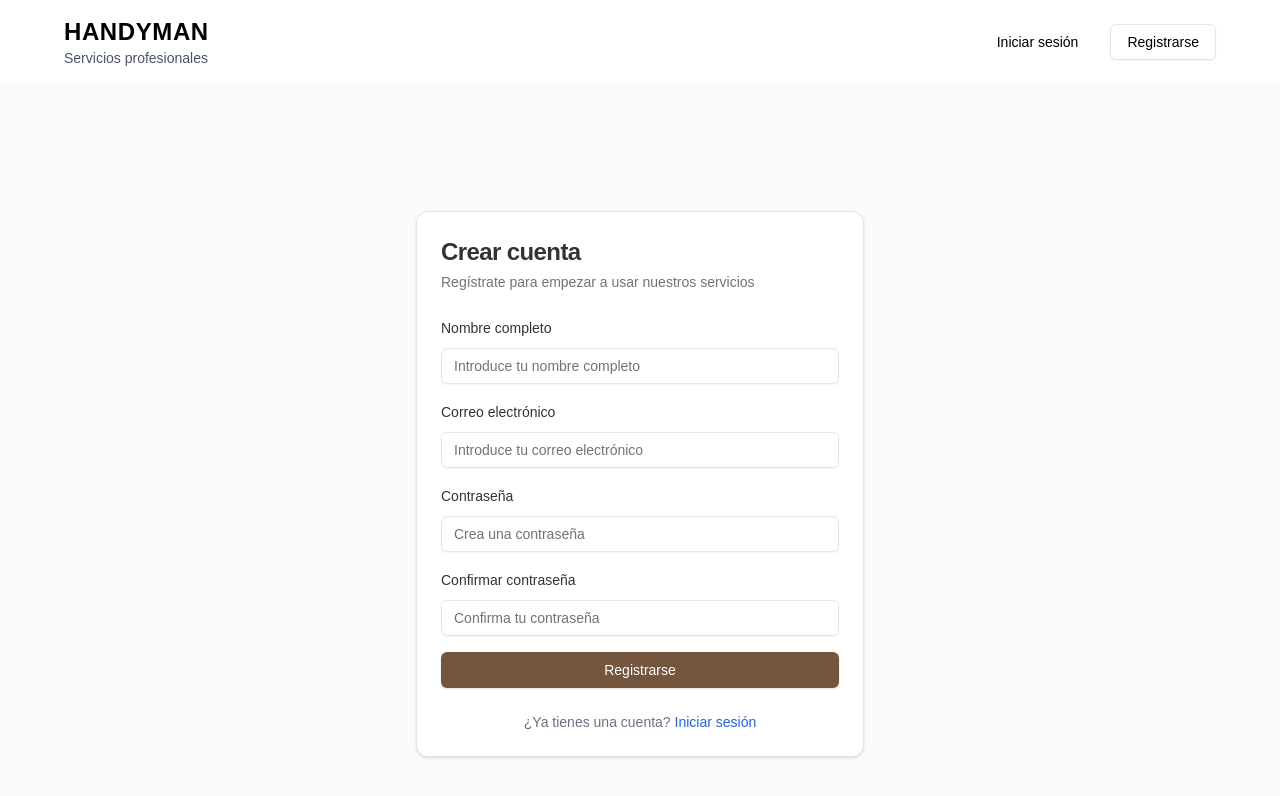
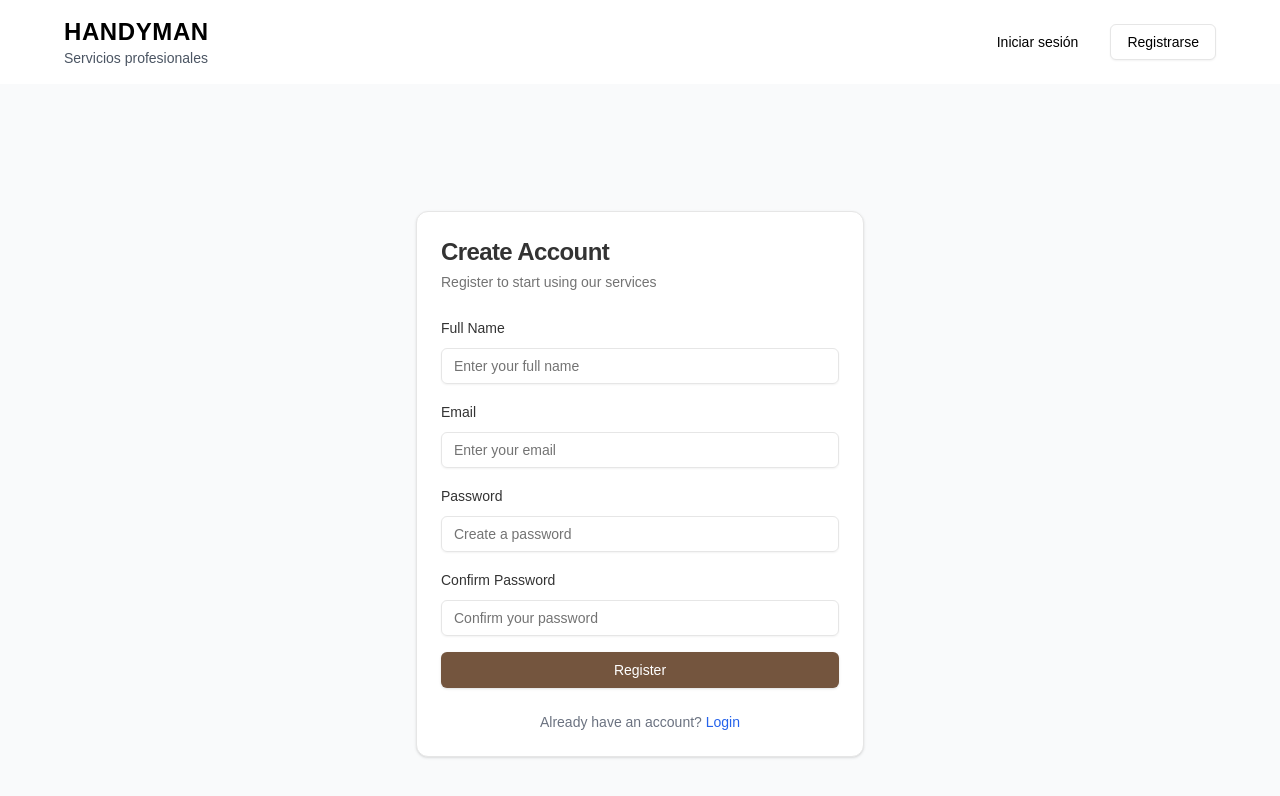
Before and after one commit to Hubit85/HubitApp, a Next.js app: page /auth/register in a window 1280 px wide. Shown: the top 796 px of the page. Built offline with nearby package versions, Linux system fonts and the light colour scheme.

Commit message:
feat(i18n): Apply translations to auth pages

```diff
--- a/src/pages/auth/login.tsx
+++ b/src/pages/auth/login.tsx
@@ -8,23 +8,24 @@ import { Card, CardContent, CardDescription, CardFooter, CardHeader, CardTitle }
 import { Input } from "@/components/ui/input";
 import { Label } from "@/components/ui/label";
 import { Header } from "@/components/layout/Header";
+import { useLanguage } from "@/contexts/LanguageContext";
 
 export default function LoginPage() {
   const router = useRouter();
+  const { t } = useLanguage();
   const [email, setEmail] = useState("");
   const [password, setPassword] = useState("");
 
   const handleSubmit = (e: React.FormEvent) => {
     e.preventDefault();
-    // Aquí iría la lógica de autenticación
     router.push("/dashboard");
   };
 
   return (
     <>
       <Head>
-        <title>Iniciar sesión | HANDYMAN</title>
-        <meta name="description" content="Inicia sesión en tu cuenta de HANDYMAN" />
+        <title>{t("login")} | {t("handyman")}</title>
+        <meta name="description" content={t("loginToAccess")} />
       </Head>
 
       <Header />
@@ -32,19 +33,19 @@ export default function LoginPage() {
       <main className="flex items-center justify-center min-h-screen bg-gray-50 px-4 py-12">
         <Card className="w-full max-w-md">
           <CardHeader className="space-y-1">
-            <CardTitle className="text-2xl font-bold">Bienvenido de nuevo</CardTitle>
+            <CardTitle className="text-2xl font-bold">{t("welcomeBack")}</CardTitle>
             <CardDescription>
-              Inicia sesión para acceder a tu cuenta
+              {t("loginToAccess")}
             </CardDescription>
           </CardHeader>
           <CardContent>
             <form onSubmit={handleSubmit} className="space-y-4">
               <div className="space-y-2">
-                <Label htmlFor="email">Correo electrónico</Label>
+                <Label htmlFor="email">{t("email")}</Label>
                 <Input
                   id="email"
                   type="email"
-                  placeholder="Introduce tu correo electrónico"
+                  placeholder={t("enterEmail")}
                   value={email}
                   onChange={(e) => setEmail(e.target.value)}
                   required
@@ -52,30 +53,30 @@ export default function LoginPage() {
               </div>
               <div className="space-y-2">
                 <div className="flex items-center justify-between">
-                  <Label htmlFor="password">Contraseña</Label>
+                  <Label htmlFor="password">{t("password")}</Label>
                   <Link href="/auth/forgot-password" className="text-sm text-blue-600 hover:underline">
-                    ¿Olvidaste tu contraseña?
+                    {t("forgotPassword")}
                   </Link>
                 </div>
                 <Input
                   id="password"
                   type="password"
-                  placeholder="Introduce tu contraseña"
+                  placeholder={t("enterPassword")}
                   value={password}
                   onChange={(e) => setPassword(e.target.value)}
                   required
                 />
               </div>
               <Button type="submit" className="w-full">
-                Iniciar sesión
+                {t("login")}
               </Button>
             </form>
           </CardContent>
           <CardFooter className="flex justify-center">
             <div className="text-sm text-gray-500">
-              ¿No tienes una cuenta?{" "}
+              {t("dontHaveAccount")}{" "}
               <Link href="/auth/register" className="text-blue-600 hover:underline">
-                Crear cuenta
+                {t("createAccount")}
               </Link>
             </div>
           </CardFooter>
--- a/src/pages/auth/register.tsx
+++ b/src/pages/auth/register.tsx
@@ -8,9 +8,11 @@ import { Card, CardContent, CardDescription, CardFooter, CardHeader, CardTitle }
 import { Input } from "@/components/ui/input";
 import { Label } from "@/components/ui/label";
 import { Header } from "@/components/layout/Header";
+import { useLanguage } from "@/contexts/LanguageContext";
 
 export default function RegisterPage() {
   const router = useRouter();
+  const { t } = useLanguage();
   const [fullName, setFullName] = useState("");
   const [email, setEmail] = useState("");
   const [password, setPassword] = useState("");
@@ -18,15 +20,14 @@ export default function RegisterPage() {
 
   const handleSubmit = (e: React.FormEvent) => {
     e.preventDefault();
-    // Aquí iría la lógica de registro
     router.push("/dashboard");
   };
 
   return (
     <>
       <Head>
-        <title>Registrarse | HANDYMAN</title>
-        <meta name="description" content="Crea una cuenta en HANDYMAN" />
+        <title>{t("register")} | {t("handyman")}</title>
+        <meta name="description" content={t("registerToStart")} />
       </Head>
 
       <Header />
@@ -34,66 +35,66 @@ export default function RegisterPage() {
       <main className="flex items-center justify-center min-h-screen bg-gray-50 px-4 py-12">
         <Card className="w-full max-w-md">
           <CardHeader className="space-y-1">
-            <CardTitle className="text-2xl font-bold">Crear cuenta</CardTitle>
+            <CardTitle className="text-2xl font-bold">{t("createAccount")}</CardTitle>
             <CardDescription>
-              Regístrate para empezar a usar nuestros servicios
+              {t("registerToStart")}
             </CardDescription>
           </CardHeader>
           <CardContent>
             <form onSubmit={handleSubmit} className="space-y-4">
               <div className="space-y-2">
-                <Label htmlFor="fullName">Nombre completo</Label>
+                <Label htmlFor="fullName">{t("fullName")}</Label>
                 <Input
                   id="fullName"
-                  placeholder="Introduce tu nombre completo"
+                  placeholder={t("enterFullName")}
                   value={fullName}
                   onChange={(e) => setFullName(e.target.value)}
                   required
                 />
               </div>
               <div className="space-y-2">
-                <Label htmlFor="email">Correo electrónico</Label>
+                <Label htmlFor="email">{t("email")}</Label>
                 <Input
                   id="email"
                   type="email"
-                  placeholder="Introduce tu correo electrónico"
+                  placeholder={t("enterEmail")}
                   value={email}
                   onChange={(e) => setEmail(e.target.value)}
                   required
                 />
               </div>
               <div className="space-y-2">
-                <Label htmlFor="password">Contraseña</Label>
+                <Label htmlFor="password">{t("password")}</Label>
                 <Input
                   id="password"
                   type="password"
-                  placeholder="Crea una contraseña"
+                  placeholder={t("createPassword")}
                   value={password}
                   onChange={(e) => setPassword(e.target.value)}
                   required
                 />
               </div>
               <div className="space-y-2">
-                <Label htmlFor="confirmPassword">Confirmar contraseña</Label>
+                <Label htmlFor="confirmPassword">{t("confirmPassword")}</Label>
                 <Input
                   id="confirmPassword"
                   type="password"
-                  placeholder="Confirma tu contraseña"
+                  placeholder={t("confirmYourPassword")}
                   value={confirmPassword}
                   onChange={(e) => setConfirmPassword(e.target.value)}
                   required
                 />
               </div>
               <Button type="submit" className="w-full">
-                Registrarse
+                {t("register")}
               </Button>
             </form>
           </CardContent>
           <CardFooter className="flex justify-center">
             <div className="text-sm text-gray-500">
-              ¿Ya tienes una cuenta?{" "}
+              {t("alreadyHaveAccount")}{" "}
               <Link href="/auth/login" className="text-blue-600 hover:underline">
-                Iniciar sesión
+                {t("login")}
               </Link>
             </div>
           </CardFooter>
```
